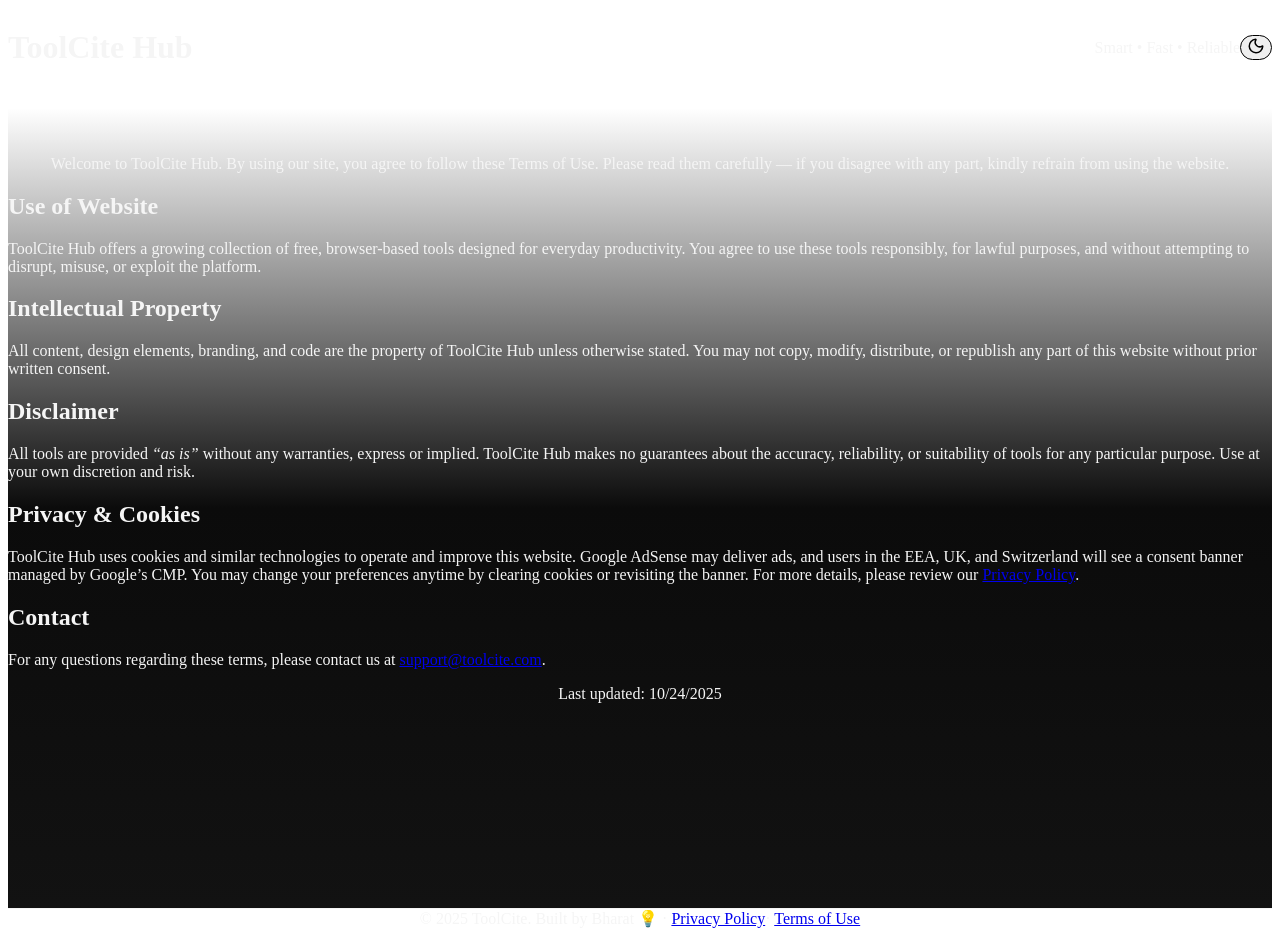
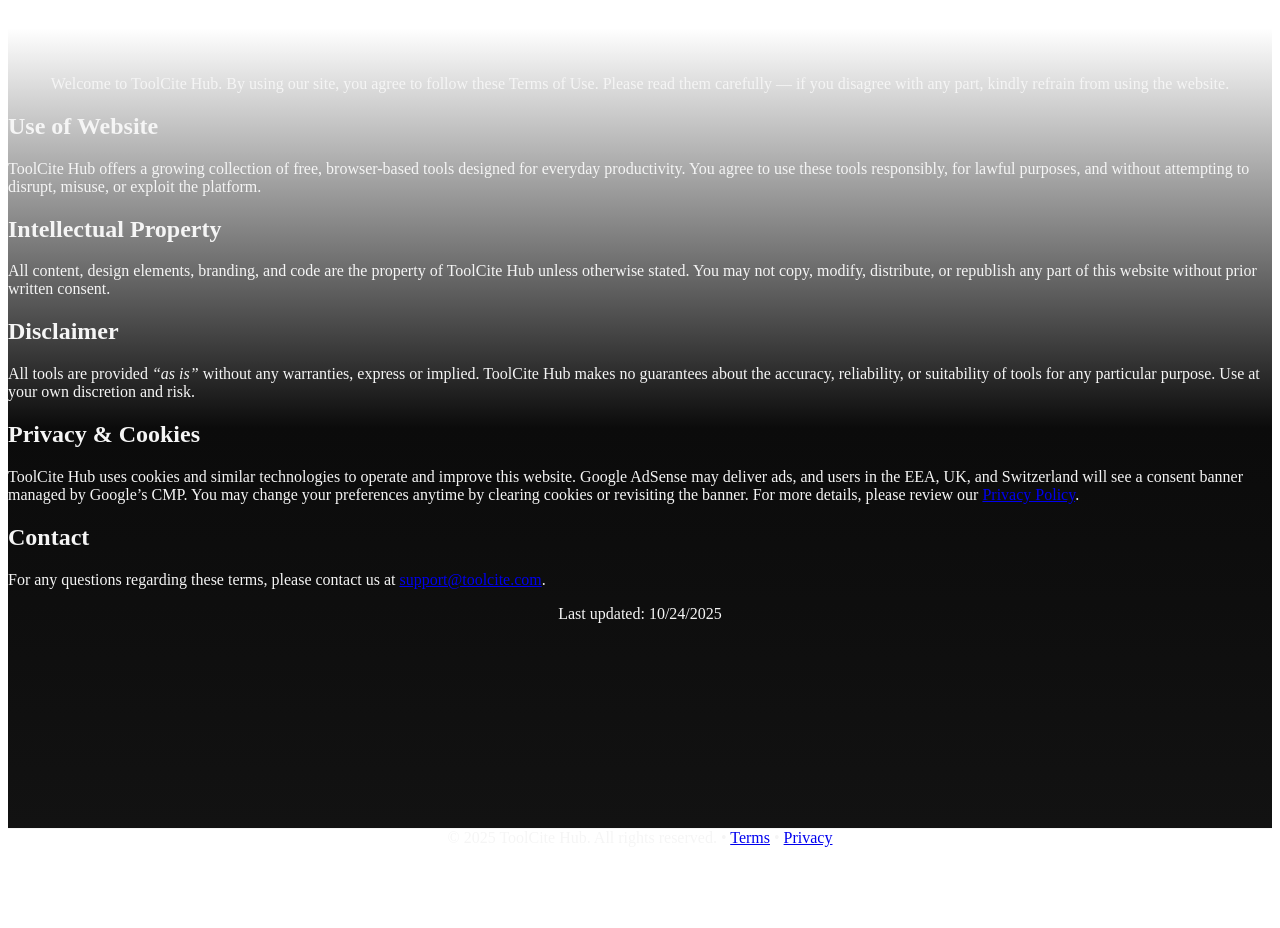
Before and after one commit to sowmyabharat1996/toolcite-hub, a Next.js app: page /terms in a window 1280 px wide. After the commit the page ends 855 px from the top, so only its background shows below. Built offline with nearby package versions, Linux system fonts and the light colour scheme.

Commit message:
changes_03

```diff
--- a/app/layout.tsx
+++ b/app/layout.tsx
@@ -1,19 +1,11 @@
 import "./globals.css";
 import Script from "next/script";
-import type { Metadata, Viewport } from "next";
-import { ThemeToggle } from "@/components/ThemeToggle";
-
-export const viewport: Viewport = {
-  themeColor: [
-    { media: "(prefers-color-scheme: light)", color: "#ffffff" },
-    { media: "(prefers-color-scheme: dark)", color: "#000000" },
-  ],
-};
+import { Metadata } from "next";
 
 export const metadata: Metadata = {
-  title: "ToolCite Hub — Free Smart Web Tools",
+  title: "ToolCite Hub — Smart Free Web Tools",
   description:
-    "ToolCite Hub is a growing collection of smart, free web tools built for speed and simplicity — from weather forecasts to productivity utilities, all in one place.",
+    "ToolCite Hub is a fast, clean collection of smart web tools — no sign-ups, no clutter. Just quick, reliable utilities for everyday use.",
   metadataBase: new URL("https://toolcite.com"),
 };
 
@@ -23,8 +15,9 @@
   children: React.ReactNode;
 }) {
   return (
-    <html lang="en" className="h-full scroll-smooth antialiased">
+    <html lang="en" className="scroll-smooth">
       <head>
+        {/* Google AdSense */}
         <Script
           async
           src="https://pagead2.googlesyndication.com/pagead/js/adsbygoogle.js?client=ca-pub-4622190640183245"
@@ -32,40 +25,17 @@
           strategy="afterInteractive"
         />
       </head>
+      <body className="min-h-screen flex flex-col bg-gradient-to-b from-sky-50 via-white to-blue-50 dark:from-[#0e0e0e] dark:via-[#101010] dark:to-[#0b0b0b] text-gray-800 dark:text-gray-100 transition-colors duration-700">
+        <main className="flex-grow">{children}</main>
 
-      <body
-        className="
-          min-h-dvh flex flex-col
-          bg-gradient-to-b from-blue-50 via-blue-100 to-white
-          dark:bg-gradient-to-b dark:from-[#000000] dark:via-[#0a0a0a] dark:to-[#121212]
-          text-gray-800 dark:text-neutral-100
-          transition-colors duration-500
-        "
-      >
-        <main className="flex-grow mx-auto w-full max-w-6xl px-4 py-6">
-          <header className="mb-6 flex items-center justify-between">
-            <h1 className="text-2xl font-semibold tracking-tight">
-              ToolCite <span className="font-normal text-gray-500">Hub</span>
-            </h1>
-            <div className="flex items-center gap-3">
-              <p className="text-xs text-gray-500 dark:text-gray-400">
-                Smart • Fast • Reliable
-              </p>
-              <ThemeToggle />
-            </div>
-          </header>
-
-          {children}
-        </main>
-
-        <footer className="text-center text-gray-500 dark:text-gray-400 text-sm mt-12 py-6 border-t border-gray-200 dark:border-gray-800">
-          © {new Date().getFullYear()} ToolCite. Built by Bharat 💡 ·{" "}
-          <a href="/privacy" className="text-blue-600 hover:underline mx-1">
-            Privacy Policy
-          </a>
-          ·{" "}
-          <a href="/terms" className="text-blue-600 hover:underline mx-1">
-            Terms of Use
+        <footer className="text-center text-sm text-gray-500 dark:text-gray-400 py-8 border-t border-gray-200 dark:border-gray-800">
+          © {new Date().getFullYear()} ToolCite Hub. All rights reserved. •{" "}
+          <a href="/terms" className="text-blue-600 dark:text-blue-400 hover:underline">
+            Terms
+          </a>{" "}
+          •{" "}
+          <a href="/privacy" className="text-blue-600 dark:text-blue-400 hover:underline">
+            Privacy
           </a>
         </footer>
       </body>
--- a/app/page.tsx
+++ b/app/page.tsx
@@ -1,5 +1,3 @@
-"use client";
-
 import ToolCard from "@/components/ToolCard";
 import { FaCloudSun, FaBolt, FaRuler, FaBrain, FaCompress } from "react-icons/fa";
 
@@ -8,83 +6,61 @@
     {
       title: "Weather App",
       description: "Live forecasts with offline fallback and responsive design.",
-      emoji: <FaCloudSun className="text-yellow-400" />,
+      icon: <FaCloudSun className="text-yellow-400" />,
       href: "/weather",
-      soon: false,
     },
     {
       title: "Speed Test (Coming Soon)",
       description: "Measure your internet speed instantly in the browser.",
-      emoji: <FaBolt className="text-orange-400" />,
-      href: "#",
+      icon: <FaBolt className="text-orange-400" />,
       soon: true,
     },
     {
       title: "Unit Converter (Coming Soon)",
       description: "Convert units for length, weight, temperature, and more.",
-      emoji: <FaRuler className="text-purple-400" />,
-      href: "#",
+      icon: <FaRuler className="text-green-400" />,
       soon: true,
     },
     {
       title: "AI Text Summarizer (Coming Soon)",
       description: "Summarize long text or notes in seconds.",
-      emoji: <FaBrain className="text-pink-400" />,
-      href: "#",
+      icon: <FaBrain className="text-pink-400" />,
       soon: true,
     },
     {
       title: "Image Compressor (Coming Soon)",
       description: "Shrink images while keeping quality intact.",
-      emoji: <FaCompress className="text-indigo-400" />,
-      href: "#",
+      icon: <FaCompress className="text-blue-400" />,
       soon: true,
     },
   ];
 
   return (
-    <main className="min-h-screen bg-gradient-to-b from-black via-[#0b0b0b] to-[#121212] text-gray-200 py-16 px-6">
-      <section className="max-w-5xl mx-auto text-center mb-14">
-        <h1 className="text-5xl sm:text-6xl font-extrabold bg-gradient-to-r from-blue-400 to-indigo-500 bg-clip-text text-transparent">
+    <main className="min-h-screen bg-gradient-to-br from-sky-50 to-blue-100 dark:from-[#0e0e0e] dark:to-[#1a1a1a] transition-colors duration-700">
+      <section className="mx-auto max-w-3xl px-4 pt-14 pb-8 text-center">
+        <h1 className="text-4xl md:text-5xl font-extrabold text-blue-700 dark:text-blue-400">
           ToolCite Hub
         </h1>
-
-        <p className="mt-6 text-lg sm:text-xl text-gray-400 leading-relaxed">
-          ToolCite Hub is a fast, free collection of smart web tools — no sign-ups, no clutter.{" "}
-          <br className="hidden sm:block" />
-          Just quick, reliable utilities that work on every device. We’re growing toward{" "}
-          <span className="text-blue-400 font-semibold">100+ tools</span>{" "}
-          designed for speed, simplicity, and everyday usefulness.
+        <p className="mt-4 text-gray-700 dark:text-gray-300 text-lg leading-relaxed">
+          ToolCite Hub is a fast, free collection of smart web tools — no sign-ups, no clutter.
+          Just reliable utilities that work everywhere. We’re growing toward{" "}
+          <span className="font-semibold text-blue-600 dark:text-blue-400">100+ tools</span> built
+          for speed, simplicity, and everyday usefulness.
         </p>
       </section>
 
-      {/* === GRID OF TOOLS === */}
-      <section className="grid gap-6 sm:grid-cols-2 lg:grid-cols-3 max-w-5xl mx-auto">
+      <section className="mx-auto max-w-3xl px-4 pb-20 grid sm:grid-cols-2 gap-5">
         {tools.map((tool) => (
           <ToolCard
             key={tool.title}
+            href={tool.href}
             label={tool.title}
             description={tool.description}
-            icon={tool.emoji}
+            icon={tool.icon}
             disabled={tool.soon}
-            href={tool.href}
           />
         ))}
       </section>
-
-      {/* === FOOTER === */}
-      <footer className="text-center text-gray-500 text-sm mt-20 border-t border-neutral-800 pt-6">
-        <p>
-          © {new Date().getFullYear()} ToolCite Hub. All rights reserved. •{" "}
-          <a href="/terms" className="hover:text-blue-400 transition-colors">
-            Terms
-          </a>{" "}
-          •{" "}
-          <a href="/privacy" className="hover:text-blue-400 transition-colors">
-            Privacy
-          </a>
-        </p>
-      </footer>
     </main>
   );
 }
```
